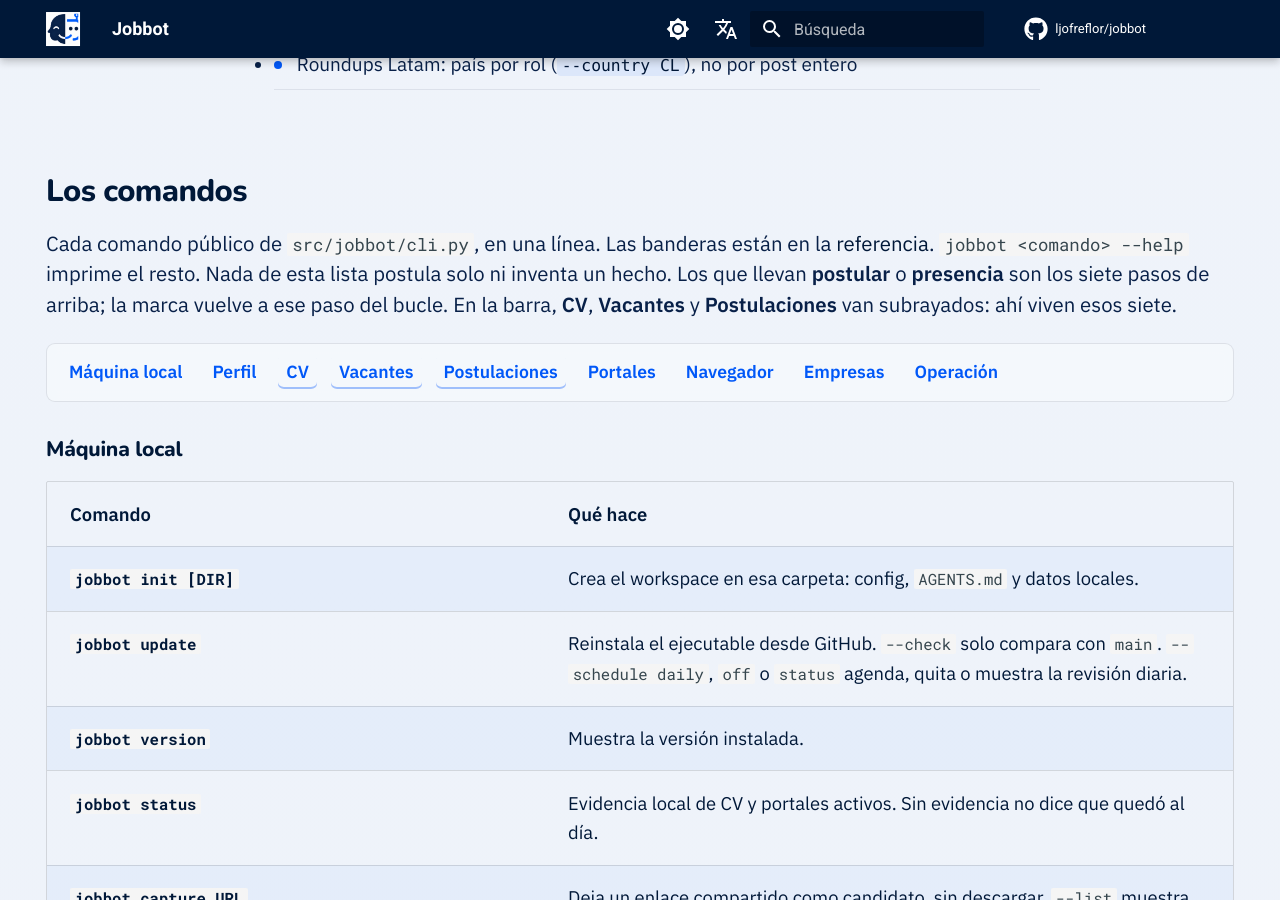
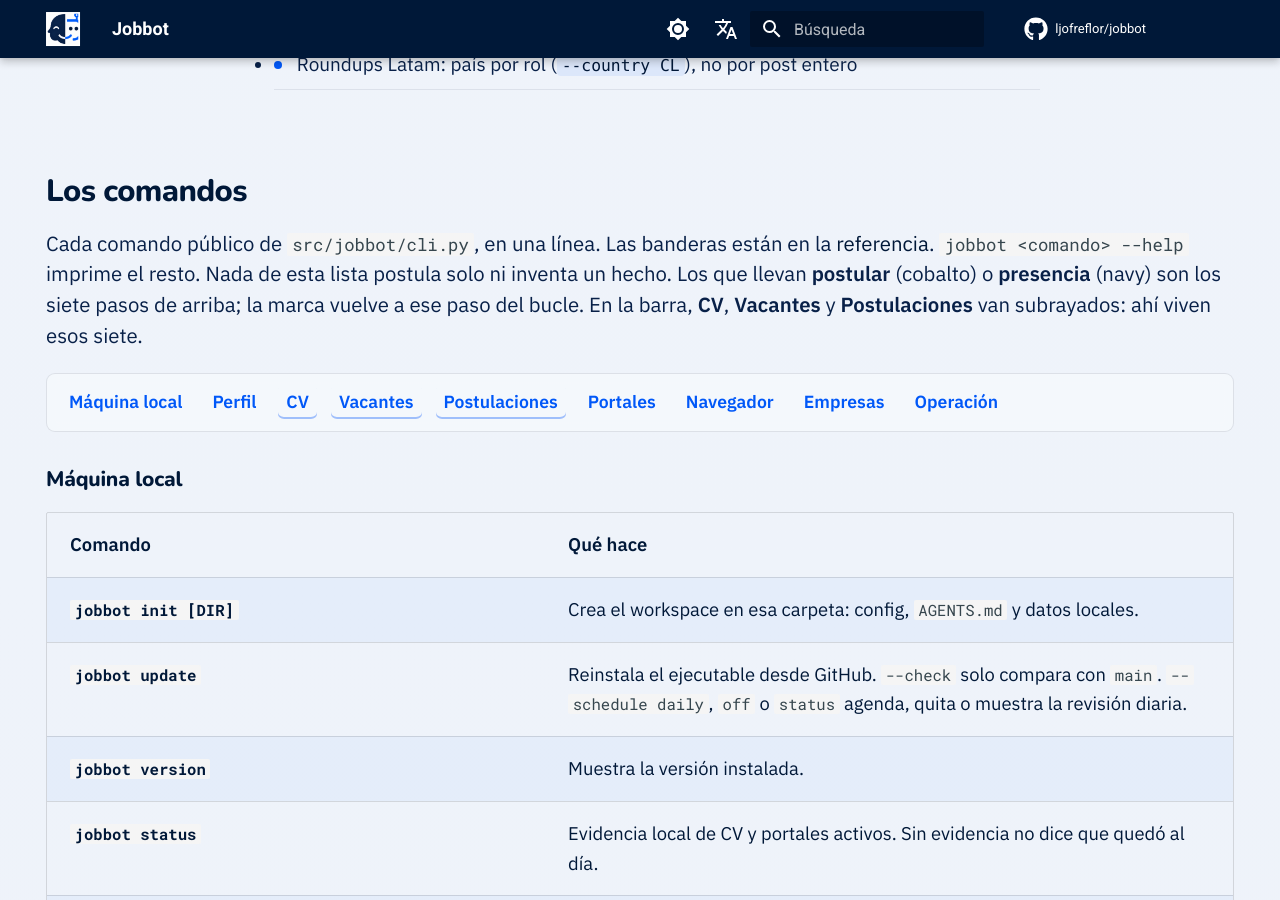
Before and after one commit to ljofreflor/jobbot, an MkDocs documentation site: the page built from docs/index.md, in a window 1280 px wide and 900 px high, scrolled down 9709 px. Built offline with MkDocs 1.6.1 and Material for MkDocs 9.7.7, drawn with Linux system fonts in a browser that asks for light colours; comment, search, counter and statistics services are not loaded.

Commit message:
docs(landing): name the catalog tag colors for each loop
The command catalog lede says postular/apply marks are cobalt and presencia/presence marks are navy, so the two loops stay readable when skimming the tables.

Co-authored-by: Leonardo Andes Jofre Flor <leonardo.jofre+csld1@consalud.cl>

```diff
--- a/docs/index.md
+++ b/docs/index.md
@@ -180,7 +180,7 @@ evidencia, y foco en Chile / Latam en búsquedas y roundups.
 
 Cada comando público de `src/jobbot/cli.py`, en una línea. Las banderas están en la
 [referencia](comandos.md). `jobbot <comando> --help` imprime el resto. Nada de esta
-lista postula solo ni inventa un hecho. Los que llevan **postular** o **presencia** son los siete pasos de arriba; la marca vuelve a ese paso del bucle. En la barra, **CV**, **Vacantes** y **Postulaciones** van subrayados: ahí viven esos siete.
+lista postula solo ni inventa un hecho. Los que llevan **postular** (cobalto) o **presencia** (navy) son los siete pasos de arriba; la marca vuelve a ese paso del bucle. En la barra, **CV**, **Vacantes** y **Postulaciones** van subrayados: ahí viven esos siete.
 
 <nav class="jb-cmdnav" aria-label="Grupos de comandos">
   <a href="#cmd-maquina">Máquina local</a>
```
Also changed, not shown: docs/en/index.md (+1 -1 lines).
